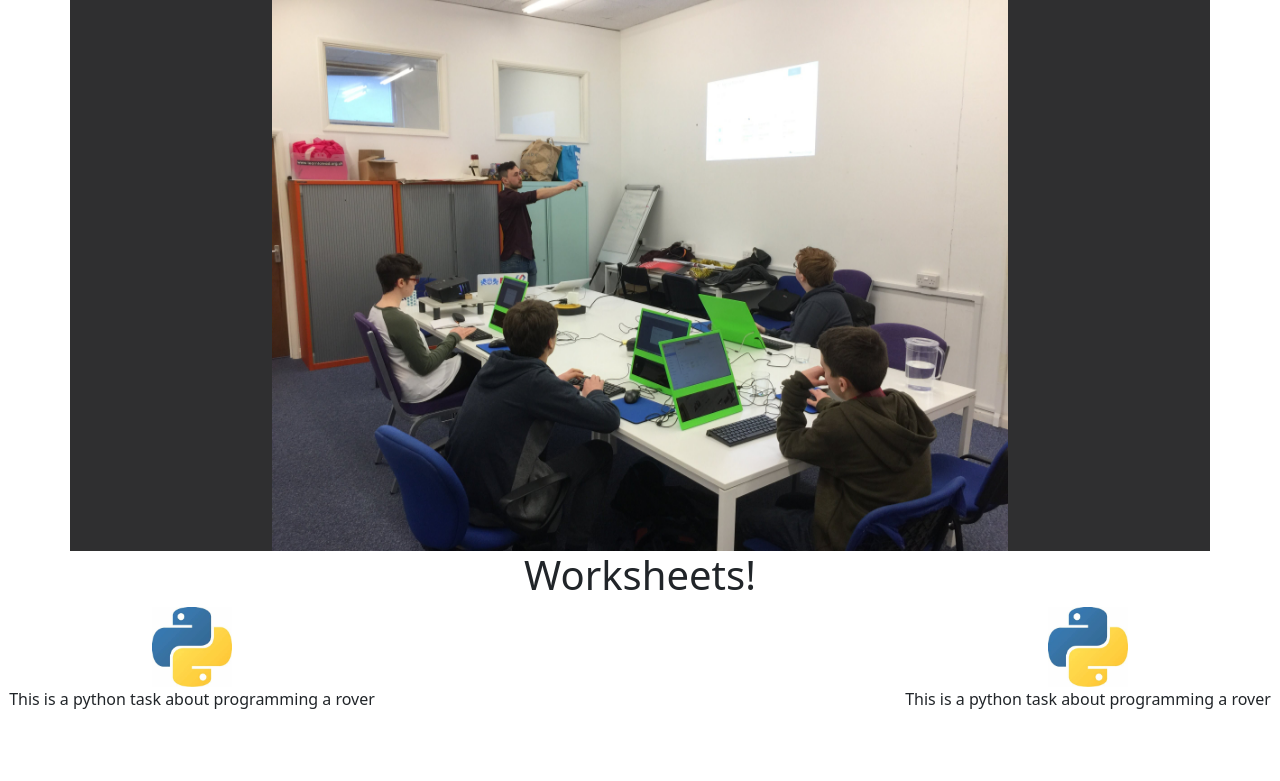
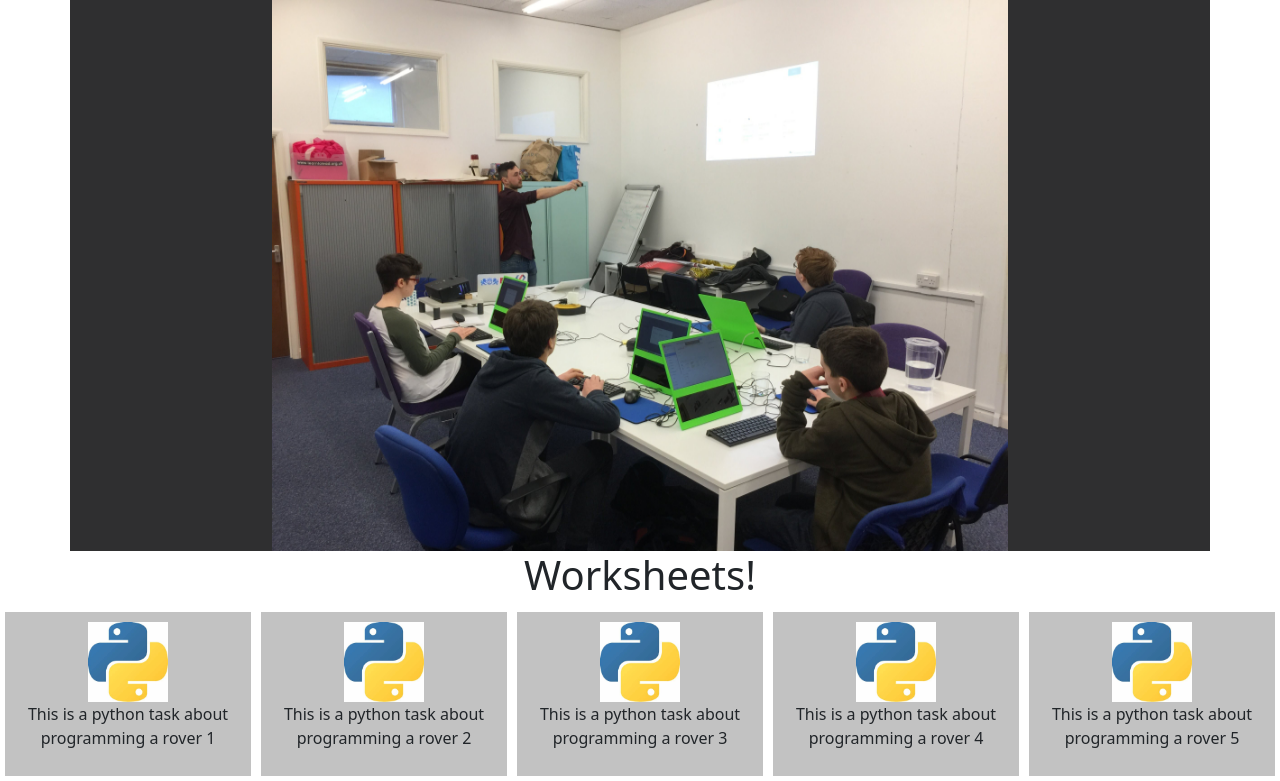
Before and after one commit to SoftwareCornwall/tech-jam-portal, a PHP site: page / in a window 1280 px wide. Shown: the part 59-840 px from the top of the page. Before the commit the page ends 768 px from the top, so only its background shows below. Run offline with PHP 8.4, Linux system fonts and the light colour scheme.

Commit message:
changed image_desc style

```diff
--- a/index.html
+++ b/index.html
@@ -67,11 +67,23 @@
     <div class="row2">
       <div class="image_desc">
         <img src="images/python_logo.jpg" height="80" width="80">
-        <p>This is a python task about programming a rover</p>
+        <p>This is a python task about programming a rover 1</p>
       </div>
       <div class="image_desc">
         <img src="images/python_logo.jpg" height="80" width="80">
-        <p>This is a python task about programming a rover</p>
+        <p>This is a python task about programming a rover 2</p>
+      </div>
+      <div class="image_desc">
+        <img src="images/python_logo.jpg" height="80" width="80">
+        <p>This is a python task about programming a rover 3</p>
+      </div>
+      <div class="image_desc">
+        <img src="images/python_logo.jpg" height="80" width="80">
+        <p>This is a python task about programming a rover 4</p>
+      </div>
+      <div class="image_desc">
+        <img src="images/python_logo.jpg" height="80" width="80">
+        <p>This is a python task about programming a rover 5</p>
       </div>
     </div>
   </div>
--- a/style/styles.css
+++ b/style/styles.css
@@ -13,4 +13,7 @@
     flex-direction: column;
     align-items: center;
     width: 30%;
+    background-color: rgb(194, 194, 194);
+    padding: 10px;
+    margin: 5px;
 }
```
